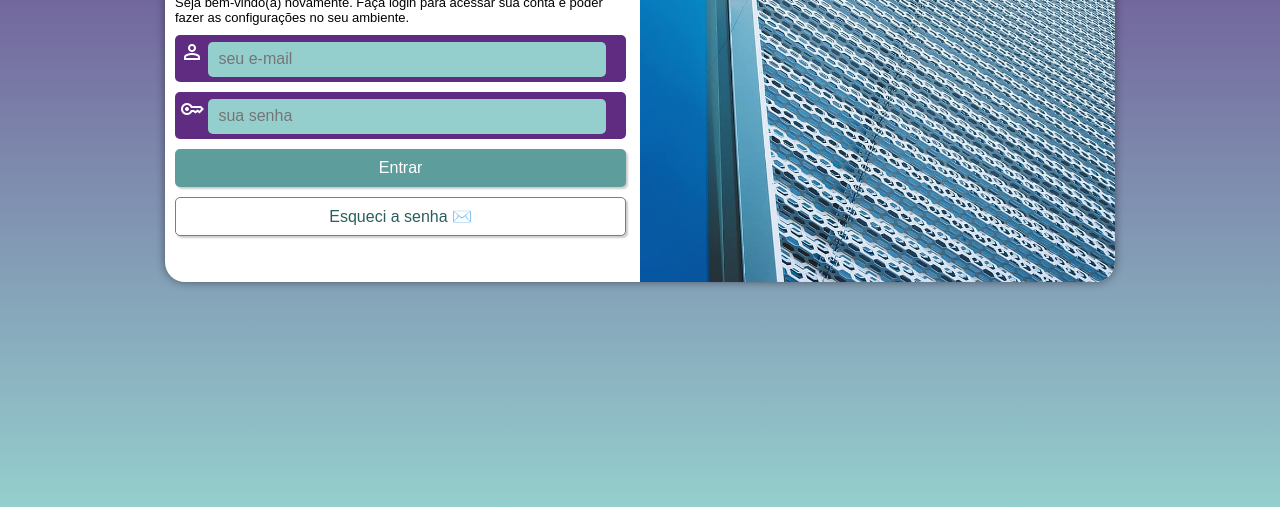
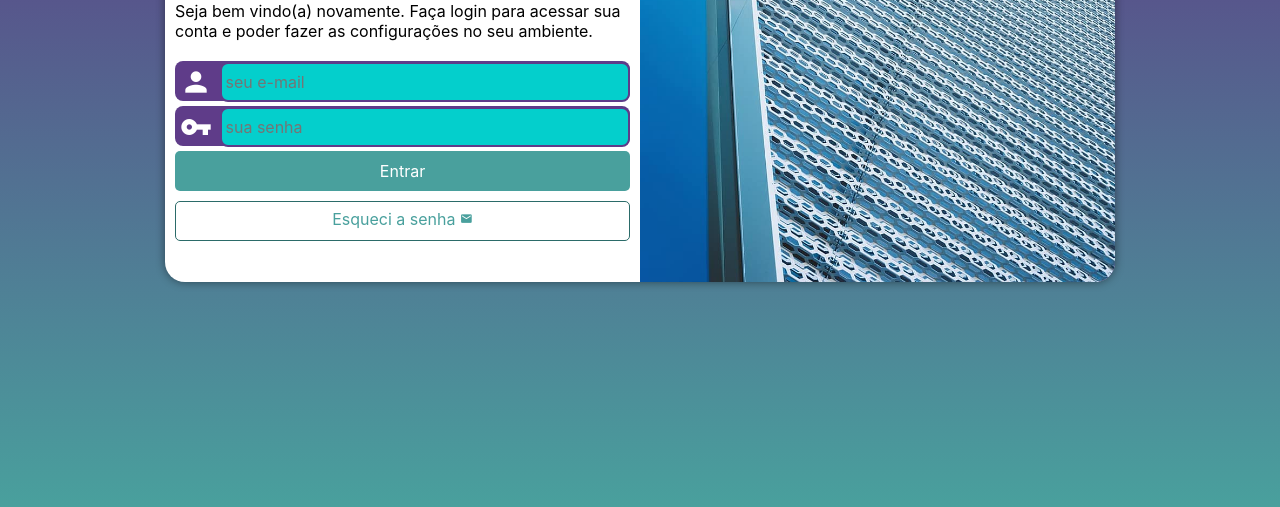
Before and after one commit to gustavosgouveia/projeto-login, a plain HTML site: page index.html in a window 1280 px wide. Shown: the part 293-800 px from the top of the page. Drawn offline with nearby package versions, Linux system fonts and the light colour scheme.

Commit message:
att melhorias

```diff
--- a/estilos/media-queries.css
+++ b/estilos/media-queries.css
@@ -1,66 +1,56 @@
 @charset "UTF-8";
 
-/*Typical Device Breakpoints
------------------------------
-Celulares pequenos: até 600px
-Celulares maiores: de 600px até 768px
-Tablet: de 768px até 992px
-Desktop, notebooks: de 992px até 1200px
-Grandes monitores, tvs e etc: acima de 1200px
-*/
+@media screen and (min-width: 768px) {
+    main{
+        background-image: linear-gradient(to bottom, #5f2c82, #49a09d);
+    }
 
-@media screen and (min-width: 768px){
-    html, body{
-        background-image: linear-gradient(to bottom, #5F2C82, #94CFCD);
-    }
-    section{
+    section#login{
         width: 80vw;
         height: 300px;
     }
-    #imagem{
+
+    section#login > div#imagem{
         float: left;
         width: 30%;
         height: 100%;
     }
 
-    #formulario{
+    section#login > div#formulario{
         float: right;
         width: 70%;
     }
 
-    .caixas{
-        width: 95%;
-    }
-    input{
-        width: 90%;
-    }
-    #entrar{
-        width: 95%;
-        margin: 10px;
-    }
-    #esqueciSenha{
-        width: 95%;
-        margin: 10px;
+    div .campo > input {
+        width: calc(100% - 44.5px);
+        transform: translateY(-10px);
     }
 }
 
 @media screen and (min-width: 992px) {
+    main{
+        background-image: linear-gradient(to top, #49a09d, #5f2c82);
+    }
 
-    section{
+        section#login{
             width: 950px;
             height: 350px;
         }
 
-    h1{
-        margin-top: 15px;
-    }
-    #imagem{
+        section#login > div#imagem{
             float: right;
             width: 50%;
         }
-    #formulario {
+
+        section#login > div#formulario{
             float: left;
             width: 50%;
-
+        }
+        div#formulario > h1 {
+            font-size: 2em;
+        }
+        div#formulario > p {
+            font-size: 1em;
+            margin: 20px 0px;
         }
 }
--- a/estilos/style.css
+++ b/estilos/style.css
@@ -1,117 +1,140 @@
 @charset "UTF-8";
 
 /*
-    Paleta de cores
-    verde: #94CFCD
-    lilas: #5f2c82
+Paleta de cores:
+Verde: #49a09d
+Lilás: #5f3c89
 */
 
 *{
+    font-family: -apple-system, BlinkMacSystemFont, 'Segoe UI', Roboto, Oxygen, Ubuntu, Cantarell, 'Open Sans', 'Helvetica Neue', sans-serif;
+    padding: 0px;
     margin: 0px;
-    padding: 0px;
     box-sizing: border-box;
-    font-family: Arial, Helvetica, sans-serif;
 }
 
-body, html {
-   background-color: #5F2C82;
+body, html{
+    background-color: #5f3c89;
+    height: 100vh;
+    width: 100vw;
 }
 
 main{
     height: 100vh;
     width: 100vw;
+
+    background-color: #5f3c89;
     display: flex;
+    justify-content: center;
     align-items: center;
-    justify-content: center;
 }
 
-section{
+section#login{
+    background-color: white;
     width: 250px;
-    height: 525px;
-    background-color: white;
+    height: 515px;
     border-radius: 20px;
     overflow: hidden;
-    box-shadow: 0px 0px 10px rgba(0, 0, 0, 0.450);
+    box-shadow: 0px 0px 10px rgba(0, 0, 0, 0.452);
+
+    transition: width .3s, height .3s;
+    transition-timing-function: ease;
 }
 
-#imagem{
+section#login > div#imagem {
+    display: block;
+    background: #5f3c89 url(../imagens/metal.jpg);
+    background-size: cover;
+    background-position: left bottom;
     height: 200px;
-    width: 250px;
-    background-image: url(../imagens/metal.jpg);
-    background-size: cover;
-    background-repeat: no-repeat;
-    background-position: bottom center;
 }
 
-section h1{
-    text-align: center;
+section#login > div#formulario {
+    display: block;
     padding: 10px;
 }
 
-section p{
-    text-align: left;
-    margin-left: 10px;
-    margin-right: 5px;
-    font-size: 13px;
+div#formulario > h1{
+    text-align: center;
+    margin-bottom: 10px;
 }
 
-.caixas{
-    background-color: #5F2C82;
-    margin: 10px;
+div#formulario > p {
+    font-size: 0.8em;
+}
+
+form > div.campo{
+    background-color: #5f3c89;
+    width: 100%;
+    display: block;
+    height: 40px;
+    border-radius: 8px;
+    margin: 5px 0px;
+}
+
+form label{
+    display: none;
+}
+
+
+form > input[type=submit]{
+    display: block;
+    font-size: 1em;
+    width: 100%;
+    height: 40px;
+    color: white;
+    background-color: #49a09d;
+    border: none;
+    border-radius: 5px;
+}
+form > input[type=submit]:hover{
+    background-color: #2b6b69;
+    cursor: pointer;
+}
+
+.campo i{
+    color: white;
+    font-size: 2em;
+    width: 40px;
     padding: 5px;
+}
+
+div .campo > input {
+    background-color: #04cfcc;
+    font-size: 1em;
+    width: calc(100% - 44.5px);
+    height: 100%;
+    border: 2px solid #5f3c89;
+    border-radius: 8px;
+    padding: 4px;
+
+    transform: translateY(-11px);
+}
+
+div .campo > input:focus-within{
+    background-color: white;
+}
+
+form > a.botao{
+    display: block;
+    text-align: center;
+    font-size: 1em;
+    width: 100%;
+    height: 40px;
+    background-color: white;
+    color: #49a09d;
+    border: 1px solid #2b6b69;
     border-radius: 5px;
-    width: 230px;
+    text-decoration: none;
+    margin-top: 10px;
+    padding-top: 7px;
+}
+
+form > a.botao:hover{
+    background-color: #6fccc9;
     color: white;
 }
 
-input{
-  padding: 10px;
-  border-radius: 5px;
-  width: 190px;
-  border: none;
+form > a.botao > i{
+    font-size: 0.8em;
 }
-
-.info{
-    background-color: #94CFCD;
-}
-
-.info:focus-within{
-    background-color: white;
-}
-
-#entrar{
-    display: block;
-    margin: auto;
-    margin-bottom: 5px;
-    width: 230px;
-    font-size: 1em;
-    background-color: #5d9e9c;
-    color: white;
-    box-shadow: 2px 2px 2px rgba(0, 0, 0, 0.205);
-}
-#esqueciSenha{
-    padding: 9px;
-    display: block;
-    margin: auto;
-    margin-bottom: 5px;
-    width: 230px;
-    font-size: 1em;
-    border: 1px solid #5a8b8a;
-    color: #2a5e5c;
-    background-color: white;
-    box-shadow: 2px 2px 2px rgba(0, 0, 0, 0.205);
-}
-
-#entrar:hover{
-    cursor: pointer;
-    background-color: #2a5e5c;
-}
-
-#esqueciSenha:hover{
-    cursor: pointer;
-    background-color: #94CFCD;
-}
-
-::-webkit-input-placeholder { /* Chrome/Opera/Safari */
-    font-size: 16px;
-  }
--- a/index.html
+++ b/index.html
@@ -6,34 +6,37 @@
     <title>Login</title>
     <link rel="stylesheet" href="estilos/style.css">
     <link rel="stylesheet" href="estilos/media-queries.css">
-    <link rel="stylesheet" href="https://fonts.googleapis.com/css2?family=Material+Symbols+Outlined:opsz,wght,FILL,GRAD@24,400,0,0" />
+    <link href="https://fonts.googleapis.com/icon?family=Material+Icons"
+      rel="stylesheet">
 </head>
 <body>
-      <main>
+    <main>
         <section id="login">
+
             <div id="imagem">
 
             </div>
 
             <div id="formulario">
                 <h1>Login</h1>
-                <p>Seja bem-vindo(a) novamente. Faça login para acessar sua conta e poder fazer as configurações no seu ambiente.</p>
+                <p>Seja bem vindo(a) novamente. Faça login para acessar sua conta e poder fazer as configurações no seu ambiente.</p>
 
-                <form action="form.php" method="post">
+                <form action="login.php" method="post" autocomplete="on">
 
-                    <div class="caixas">
-                        <span class="material-symbols-outlined icones">person</span>
-                        <input type="email" name="email" id="email" class="info" placeholder="seu e-mail" required>
+                    <div class="campo">
+                        <i class="material-icons">person</i>
+                        <input type="email" name="login" id="ilogin" placeholder="seu e-mail" required autocomplete="email" maxlength="30">
+                        <label for="ilogin">Login</label>
                     </div>
 
-                    <div class="caixas">
-                        <span class="material-symbols-outlined icones">key</span>
-                        <input type="password" name="senha" id="senha" class="info" placeholder="sua senha" required minlength="8">
+                    <div class="campo">
+                        <i class="material-icons">vpn_key</i>
+                        <input type="password" name="senha" id="isenha" placeholder="sua senha" required autocomplete="current-password" minlength="8" maxlength="20">
+                        <label for="isenha">Senha</label>
                     </div>
 
-                    <input id="entrar" type="submit" value="Entrar">
-                    <input id="esqueciSenha" type="submit" value="Esqueci a senha ✉️">
-
+                    <input type="submit" value="Entrar">
+                    <a href="esqueci.html" class="botao">Esqueci a senha <i class="material-icons">mail</i></a>
                 </form>
             </div>
         </section>
```
Lines whose indentation alone changed are shown as unchanged.
